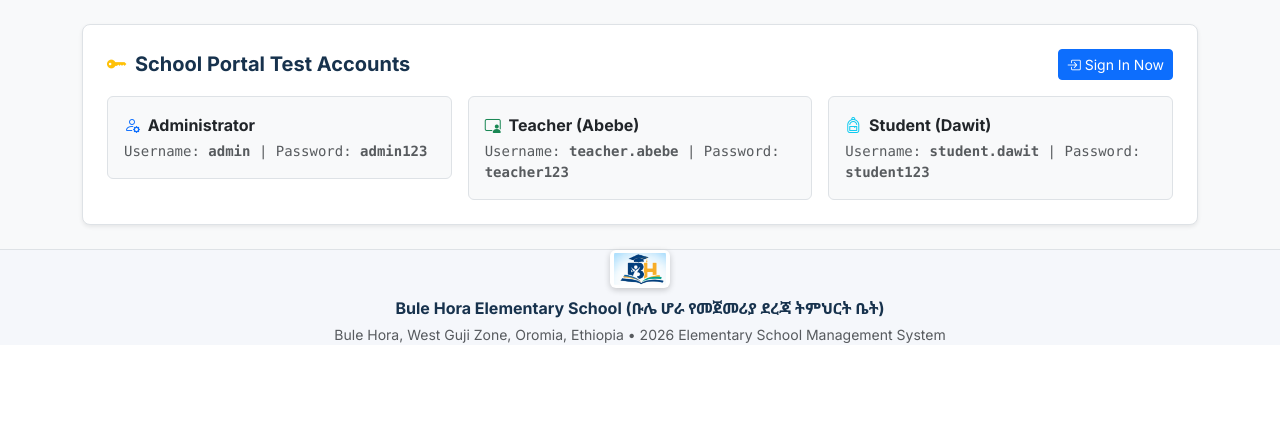
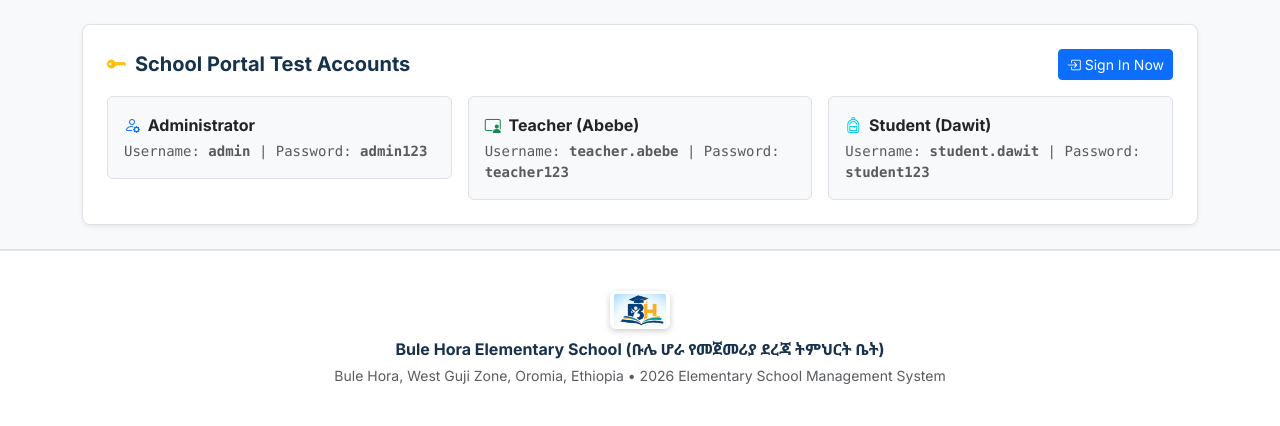
Before and after one commit to petersisay/student-registration-system, a Java web app: page / in a window 1280 px wide. Shown: the part 1226-1652 px from the top of the page. Before the commit the page ends 1569 px from the top, so only its background shows below. Run offline with Tomcat 11, a stand-in JSP engine, Linux system fonts and the light colour scheme.

Commit message:
feat(ui): add opaque background and high-contrast styles for portal content and footer

```diff
--- a/src/main/webapp/css/style.css
+++ b/src/main/webapp/css/style.css
@@ -345,6 +345,21 @@ body {
     box-shadow: 0 0 12px rgba(0, 242, 254, 0.2);
 }
 
+/* Clean Portal Content Sections (Guaranteed High Contrast & Readability) */
+.portal-main-content {
+    background-color: var(--bg-page);
+    position: relative;
+    z-index: 10;
+}
+
+.app-footer {
+    background: #FFFFFF !important;
+    border-top: 1px solid var(--border-color);
+    padding: 2.5rem 1rem;
+    position: relative;
+    z-index: 10;
+}
+
 .nav-link-custom {
     color: #E2E8F0 !important;
     font-weight: 500;
```
